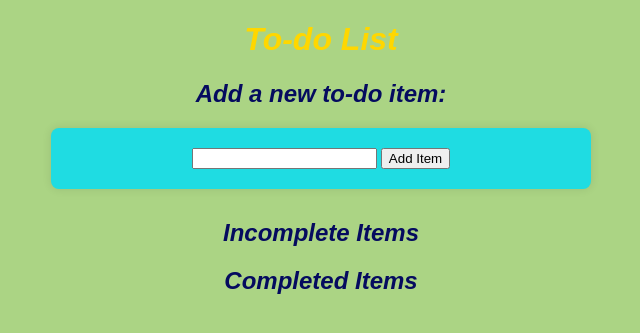
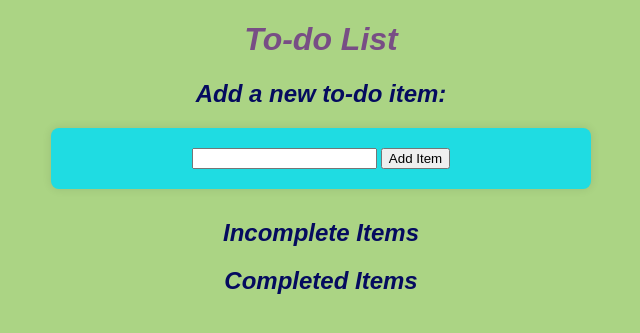
Before and after one commit to cheran99/End-to-End-DevSecOps-Pipeline-with-CI-CD, a Flask app: page / in a window 1280 px wide. Shown: the top 333 px of the page, without its empty margins (319-959 px from the left). Run offline with Flask 3, Linux system fonts and the light colour scheme.

Commit message:
Update style.css

```diff
--- a/app/static/style.css
+++ b/app/static/style.css
@@ -1,5 +1,5 @@
 h1 {
-    color: gold;
+    color: rgb(120, 78, 133);
     font-style: oblique;
     font: bolder;
     font-family: Arial, Helvetica, sans-serif;
```
